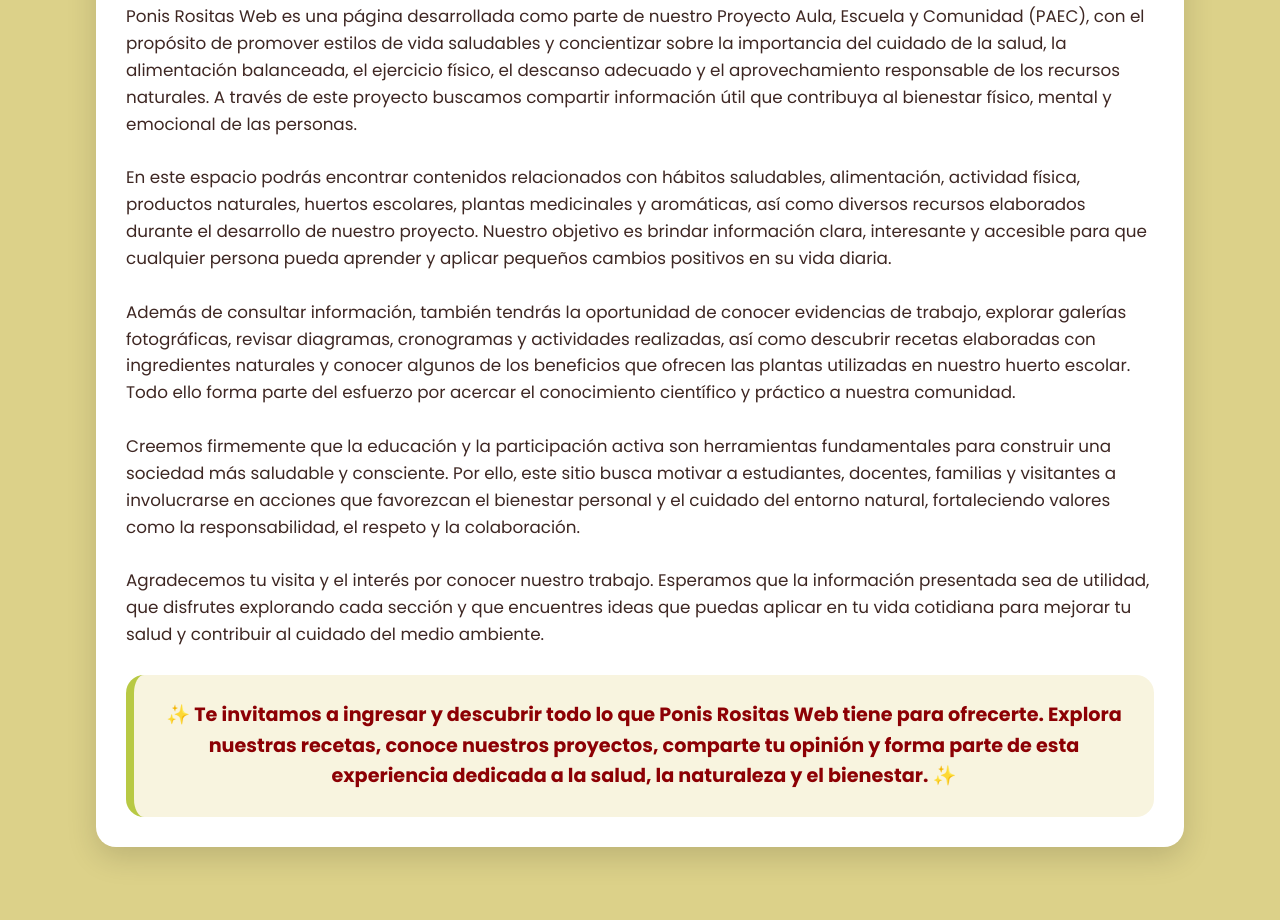
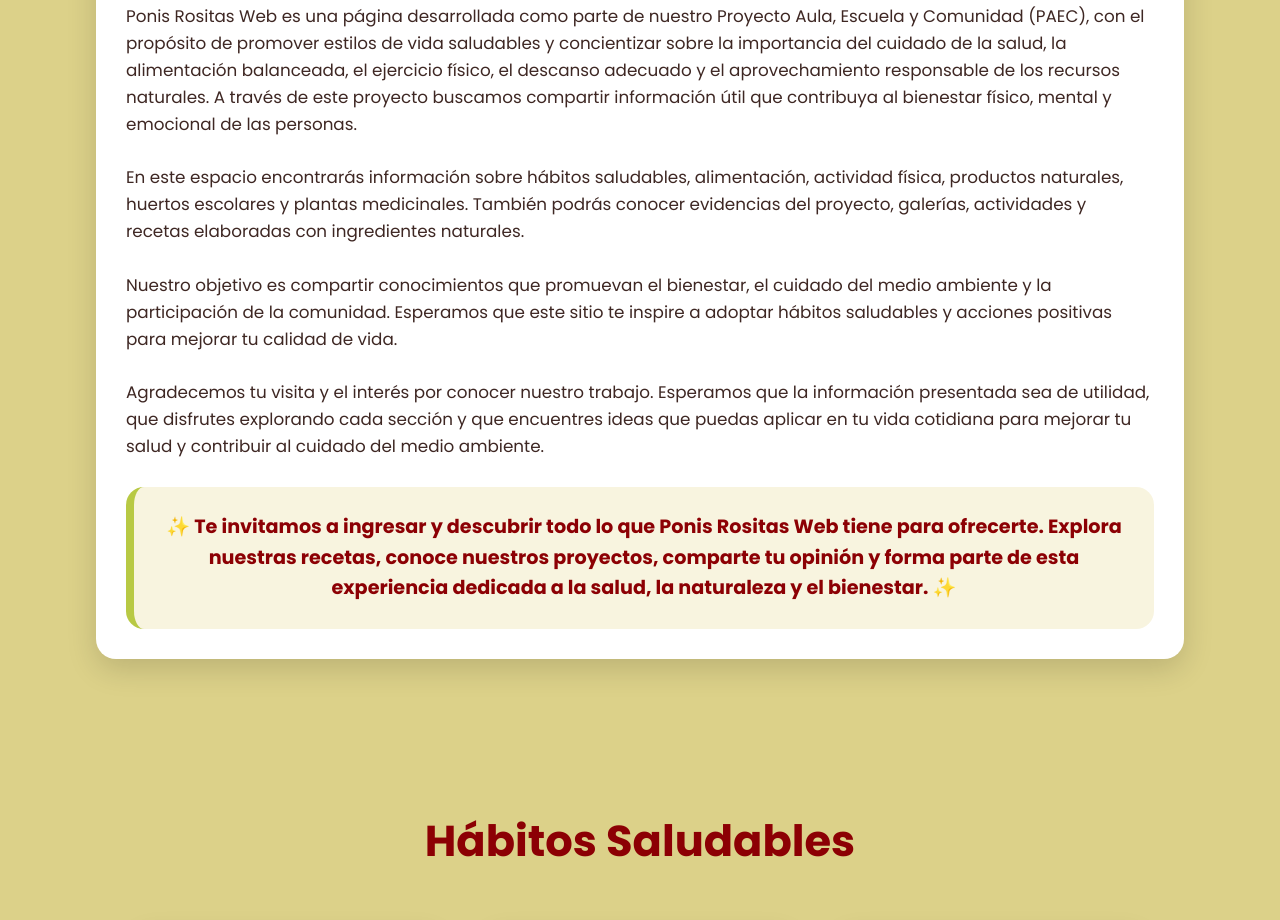
Before and after one commit to daylutsss/Ponis-Rositas, a website: page index.html in a window 1280 px wide. Shown: the part 1215-2135 px from the top of the page. Drawn offline with nearby package versions, Linux system fonts and the light colour scheme; grey boxes are pictures that could not be loaded.

Commit message:
Update index.html

```diff
--- a/index.html
+++ b/index.html
@@ -469,19 +469,13 @@ Ponis Rositas Web es una página desarrollada como parte de nuestro Proyecto Aul
 <br>
 
 <p>
-En este espacio podrás encontrar contenidos relacionados con hábitos saludables, alimentación, actividad física, productos naturales, huertos escolares, plantas medicinales y aromáticas, así como diversos recursos elaborados durante el desarrollo de nuestro proyecto. Nuestro objetivo es brindar información clara, interesante y accesible para que cualquier persona pueda aprender y aplicar pequeños cambios positivos en su vida diaria.
+En este espacio encontrarás información sobre hábitos saludables, alimentación, actividad física, productos naturales, huertos escolares y plantas medicinales. También podrás conocer evidencias del proyecto, galerías, actividades y recetas elaboradas con ingredientes naturales.
 </p>
 
 <br>
 
 <p>
-Además de consultar información, también tendrás la oportunidad de conocer evidencias de trabajo, explorar galerías fotográficas, revisar diagramas, cronogramas y actividades realizadas, así como descubrir recetas elaboradas con ingredientes naturales y conocer algunos de los beneficios que ofrecen las plantas utilizadas en nuestro huerto escolar. Todo ello forma parte del esfuerzo por acercar el conocimiento científico y práctico a nuestra comunidad.
-</p>
-
-<br>
-
-<p>
-Creemos firmemente que la educación y la participación activa son herramientas fundamentales para construir una sociedad más saludable y consciente. Por ello, este sitio busca motivar a estudiantes, docentes, familias y visitantes a involucrarse en acciones que favorezcan el bienestar personal y el cuidado del entorno natural, fortaleciendo valores como la responsabilidad, el respeto y la colaboración.
+Nuestro objetivo es compartir conocimientos que promuevan el bienestar, el cuidado del medio ambiente y la participación de la comunidad. Esperamos que este sitio te inspire a adoptar hábitos saludables y acciones positivas para mejorar tu calidad de vida.
 </p>
 
 <br>
```
